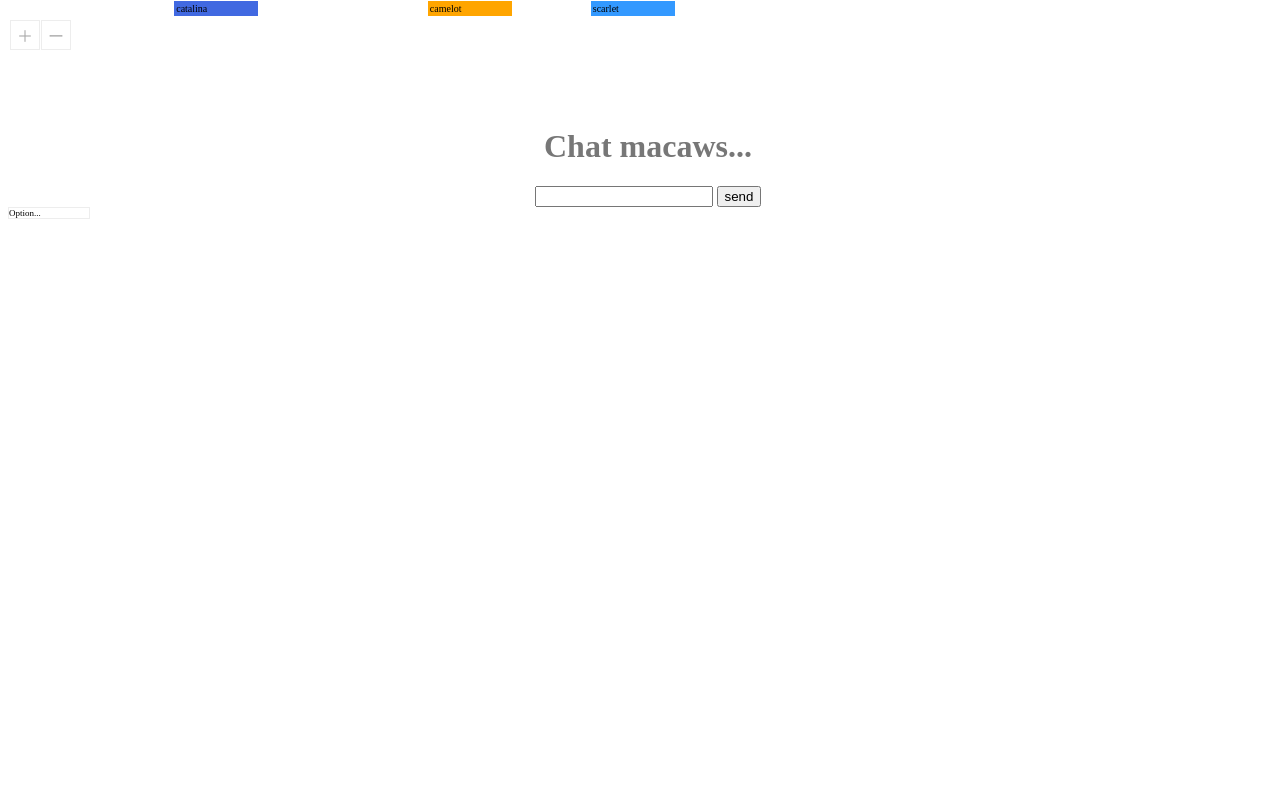
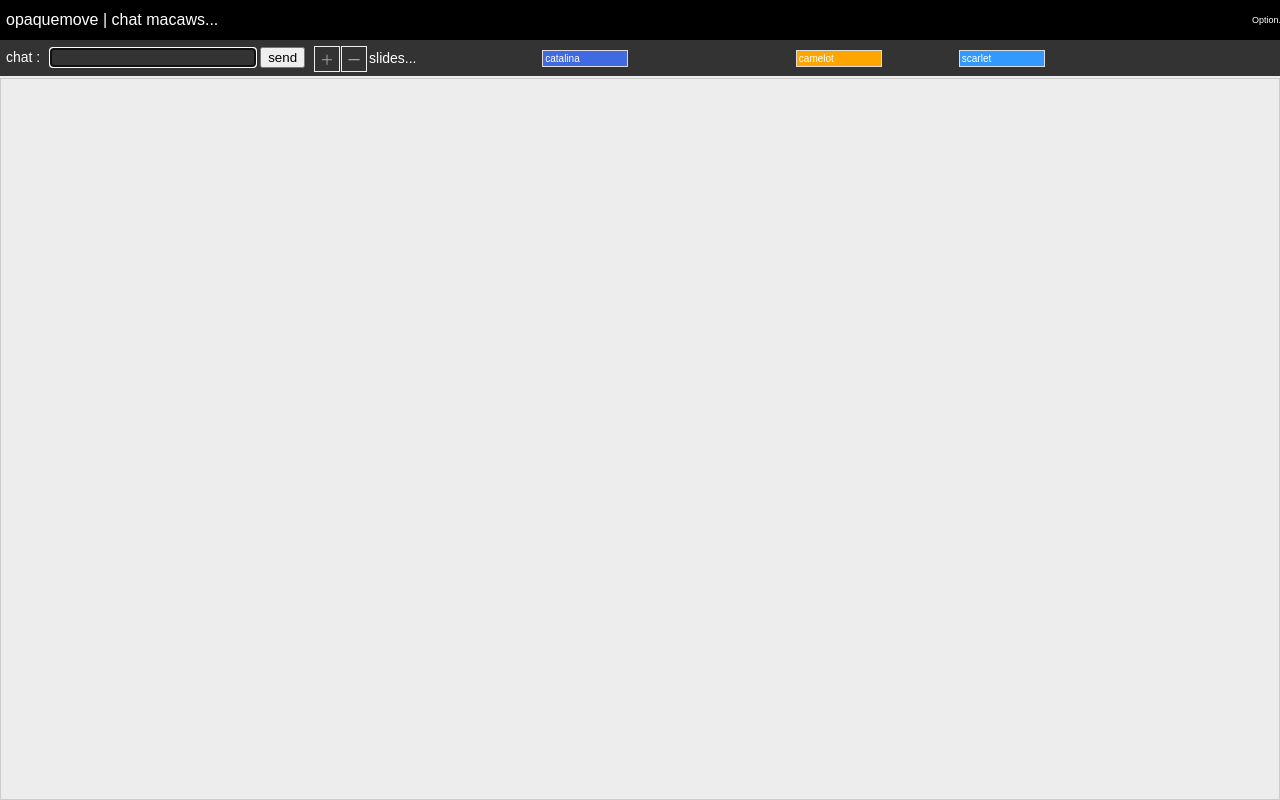
Before and after one commit to opaquemove/chat, a website: page public/index.html in a window 1280 px wide. Drawn offline with nearby package versions, Linux system fonts and the light colour scheme; no server answers.

Commit message:
12.Aug.2018-1

```diff
--- a/public/index.html
+++ b/public/index.html
@@ -5,51 +5,72 @@
     <title>chat macaws...</title>
     <style>
       body {
-        width:100%;height:100%;
+        width:100%;height:100%;padding: 0px;
+        margin:0px;font-family: arial, sans-serif;
+        background-color: #EDEDED;
       }
-      .container {
-        z-index: 117;
-        width:100%;height:100%;text-align:center;
-        display:table;
+      #header {
+        width:100%;
+        height:40px;
+        line-height: 40px;
+        padding-left:6px;
+        font-size: 16px;
+        color:#FFFFFF;
+        background-color:black;
+        vertical-align: middle;
       }
-      .mainblock {
-        z-index: 117;
-        position:relative;
-        width:200px;
-        height:500px;
-        vertical-align:middle;display:table-cell;
+      #subheader{
+        width: 100%;
+        height:36px;
+        font-size: 14px;
+        color:white;
+        background-color:#333333;
+        vertical-align: middle;
       }
-      .button1 {
-        position:relative;
-        background-color:#FFFFFF;
+
+      #OPT {
         width:80px;
+        height:20px;
+        padding:0px;
+        line-height:6px;
         font-size:9px;
-        pading:2px;
-        border:1px solid #EDEDED;
       }
+
       #SLIDEPLUS {
-        z-index: 118;
-        position: absolute;
-        top:     20px;
-        left:    10px;
-        width:   24px;
-        height:  24px;
+        float: left;
+        width:   20px;
+        height:  20px;
         padding:  2px;
+        margin-left: 1px;
         text-align: center;
         color:      #AAAAAA;
         border:  1px solid #EDEDED;
       }
       #SLIDEMINUS {
-        z-index: 118;
-        position: absolute;
-        top:     20px;
-        left:    41px;
-        width:   24px;
-        height:  24px;
+        float: left;
+        width:   20px;
+        height:  20px;
         padding:  2px;
+        margin-left: 1px;
         text-align: center;
         color:      #AAAAAA;
         border:  1px solid #EDEDED;
+      }
+      #SLIDEANIMATION_AREA{
+        float: left;
+        position: relative;
+        width:700px;
+        height:20px;
+        margin-top:4px;
+        margin-left: 2px;
+      }
+
+      #MESSAGE_AREA {
+        width:100%;
+        height:190px;
+        font-size:10px;
+        border:1px solid #CCCCCC;
+        overflow:scroll;
       }
 
     </style>
@@ -60,22 +81,32 @@
     <script src="index.js" ></script>
   </head>
   <body>
-    <div id='SLIDEPLUS'  >＋</div>
-    <div id='SLIDEMINUS' >ー</div>
-    <div class="container" >
-      <div class="mainblock"  >
-        <h1 style="color:#777777;" >Chat  macaws...</h1>
+    <div id="header">
+      <div style="float:left;" >
+         opaquemove | chat macaws...
+      </div>
+      <div style="float:right;" >
+        <div id="Opt" style="font-size:9px;" >Option...</div>
+      </div>
+
+    </div>
+    <div id="subheader" >
+      <div style="padding:6px 6px;float: left;line-height: 22px;">chat : </div>
+      <div style="padding:6px 4px;float: left;line-height: 22px;" >
         <form id='form' autocomplete="off" >
-          <input id='chat' style="width:170px;" />
+          <input id='chat' style='width: 200px;color:#EDEDED;background-color: #333333;border:1px solid black;' />
           <button>send</button>
         </form>
-        <div style="text-align:left;" >
-          <div id="Opt" class="button1" style="" >Option...</div>
-          <div style="width:100%;height:190px;font-size:10px;overflow:scroll;" >
-            <ul id="messages"></ul>
-          </div>
-        </div>
       </div>
+      <div style="padding:6px 4px;float: left;">
+        <div id='SLIDEPLUS'  >＋</div>
+        <div id='SLIDEMINUS' >ー</div>
+        <div id='SLIDEANIMATION_AREA'>slides...</div>
+      </div>
+    </div>
+
+    <div id="MESSAGE_AREA" >
+      <ul id="messages"></ul>
     </div>
   </body>
 </html>
--- a/public/index.js
+++ b/public/index.js
@@ -1,4 +1,5 @@
   window.onload = init;
+  window.onresize = resize;
   var slides = [];
 
   function init() {
@@ -11,6 +12,8 @@
       chat.value = '';
     });
 
+    fitMessageArea();
+    chat.focus();
 
     new Switch( 'Opt', null ).play();
     new Switch( 'SLIDEPLUS', slidePlus ).play();
@@ -22,7 +25,17 @@
     for ( var i=0; i<slides.length; i++ ) {
       setTimeout( "slides[" + i + "].play()", 1 + ( 1500 * i ) );
     }
+  }
 
+  function resize(){
+    fitMessageArea();
+  }
+
+  function fitMessageArea() {
+    var w = document.documentElement.clientWidth;
+    var h = document.documentElement.clientHeight;
+    document.getElementById('MESSAGE_AREA').style.width = ( w - 2) + 'px';
+    document.getElementById('MESSAGE_AREA').style.height = ( h - 80 ) + 'px';
   }
 
   var socket = io();
--- a/public/slide.js
+++ b/public/slide.js
@@ -18,12 +18,13 @@ playSlide.prototype = {
     o.style.width    = '80px';
     o.style.fontSize = '10px';
     o.style.padding  = '2px';
-    o.style.border   = '1px solid white';
+    o.style.border   = '1px solid #DDDDDD';
     o.style.backgroundColor = this.backgroundColor;
     o.style.visibility = 'hidden';
     o.innerText      = this.title;
     o.draggable      = 'true';
-    this.oSlide = document.body.appendChild( o );
+//    this.oSlide = document.body.appendChild( o );
+    this.oSlide  = document.getElementById('SLIDEANIMATION_AREA').appendChild(o);
     this.orgLeft = parseInt( this.oSlide.style.left );
 
     this.oSlide.addEventListener( 'dragstart', function(e) {
@@ -46,7 +47,7 @@ playSlide.prototype = {
     if ( this.oTimer != null ) {
       clearTimeout( this.oTimer );
       this.oTimer = null;
-      document.body.removeChild( this.oSlide );
+      document.getElementById('SLIDEANIMATION_AREA').removeChild( this.oSlide );
     }
   }
 
--- a/public/util.js
+++ b/public/util.js
@@ -7,7 +7,7 @@ Switch.prototype = {
   play: function() {
     this.o = document.getElementById( this.id );
     this.o.addEventListener( 'mouseover', ( function( e ) {
-      e.target.style.backgroundColor = '#CCCCCC';
+      e.target.style.backgroundColor = '#BBBBBB';
       e.target.style.cursor          = 'pointer';
     }).bind( this ), false );
     this.o.addEventListener( 'mouseout', ( function( e ) {
```
